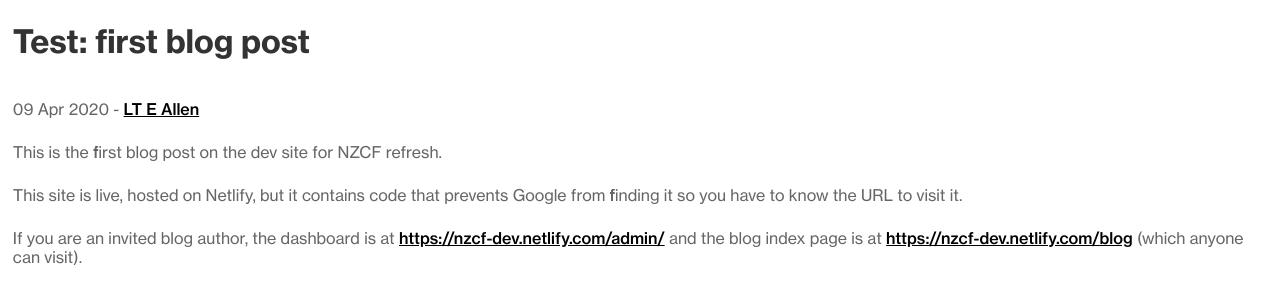
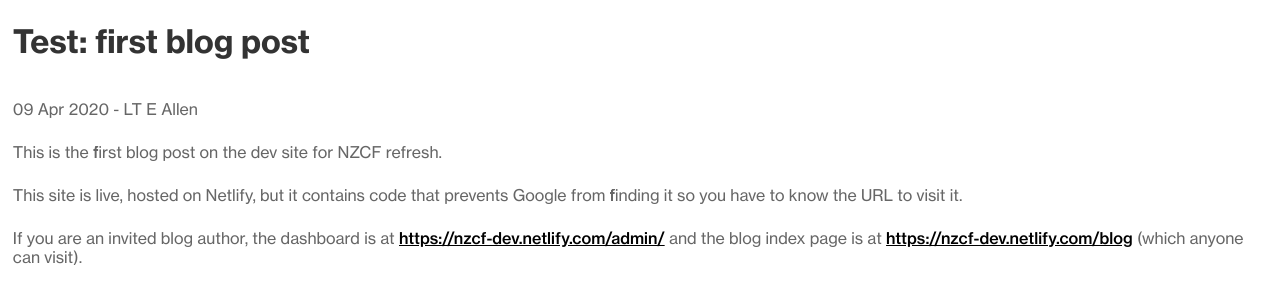
Before and after one commit to New-Zealand-Cadet-Forces/op-refresh, a Jekyll site: the page built from _posts/2020-04-09-test-first-blog-post.md, in a window 1280 px wide and 900 px high, cut to the strip 382-673 px from the top of the window. Built offline with Jekyll 4.4.1, drawn with Linux system fonts in a browser that asks for light colours; a script that is not in the unit is left out.

Commit message:
Remove link from author name for now

```diff
--- a/_layouts/post.html
+++ b/_layouts/post.html
@@ -5,7 +5,7 @@ layout: default
 <p>{{ page.date | date_to_string }}
     {% assign author = site.authors | where: 'name', page.author | first %}
     {% if author %}
-      - <a href="{{ author.url }}">{{ author.display_name }}</a>
+      - {{ author.display_name }}
     {% endif %}
 </p>
 
```
